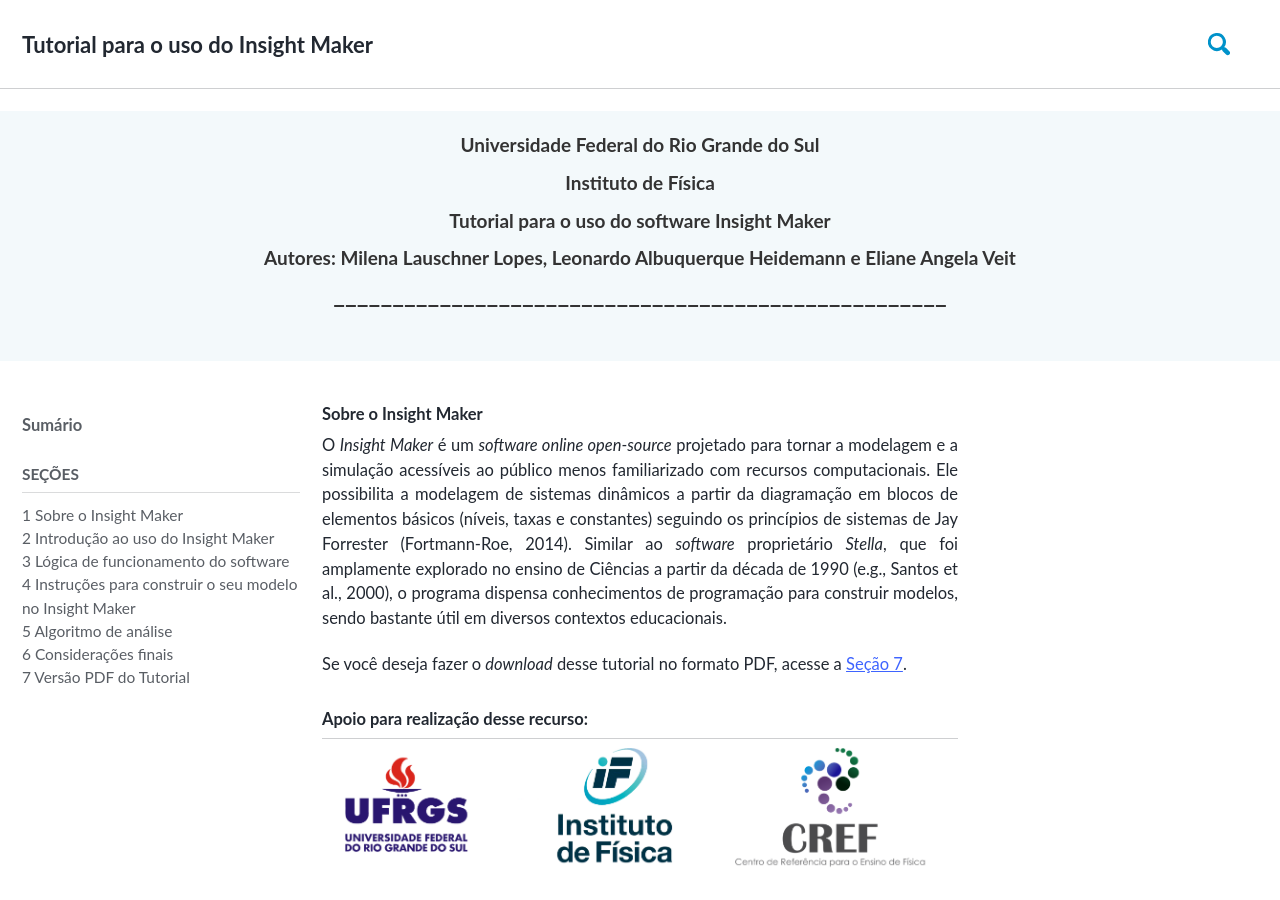
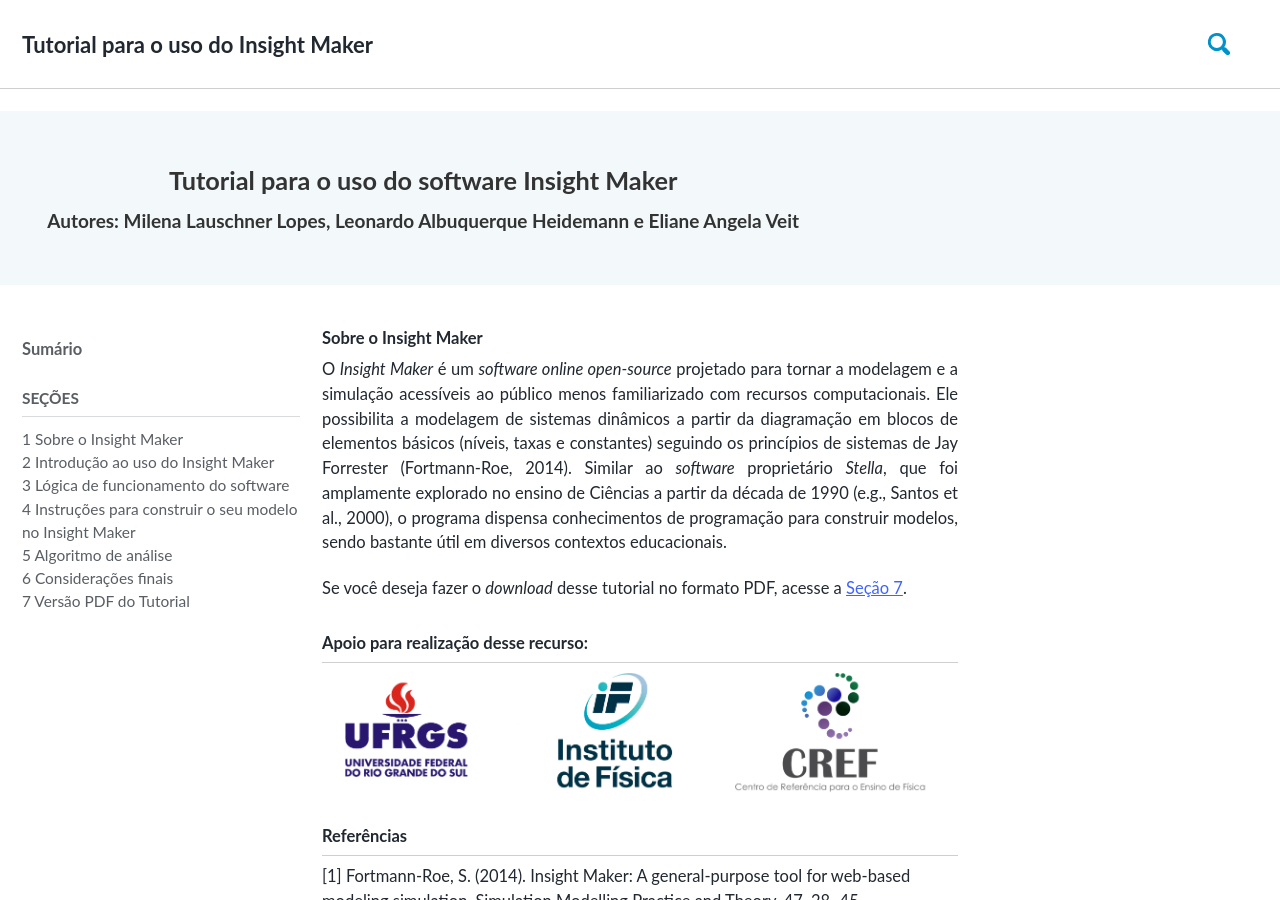
Before and after one commit to milenalauschner/MM, a Jekyll site: the page built from index.md, in a window 1280 px wide and 900 px high. Built offline with Jekyll 4.4.1, drawn with Linux system fonts in a browser that asks for light colours; cached includes are drawn as plain includes; nearby versions of some CDN libraries; some web fonts are replaced.

Commit message:
Update index.md

```diff
--- a/index.md
+++ b/index.md
@@ -6,7 +6,7 @@
 header:
   overlay_color: "#f3f9fb"
   actions:
-    - label: "<small>Universidade Federal do Rio Grande do Sul</small><br /> <small>Instituto de Física</small><br /> <small>Tutorial para o uso do software Insight Maker</small><br /> <small>Autores: Milena Lauschner Lopes, Leonardo Albuquerque Heidemann e Eliane Angela Veit</small> ____________________________________________________"
+    - label: "<br />Tutorial para o uso do software Insight Maker<br /> <small>Autores: Milena Lauschner Lopes, Leonardo Albuquerque Heidemann e Eliane Angela Veit</small>"
       url: "/#sobre-o-insight-maker/"
 sidebar:
   title: "Sumário"
```
